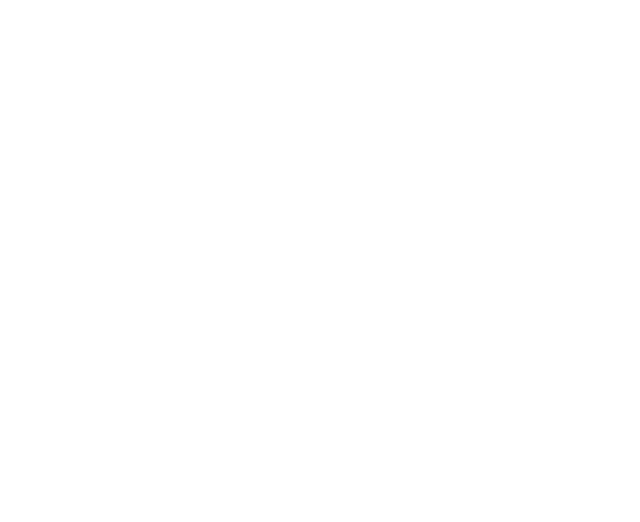
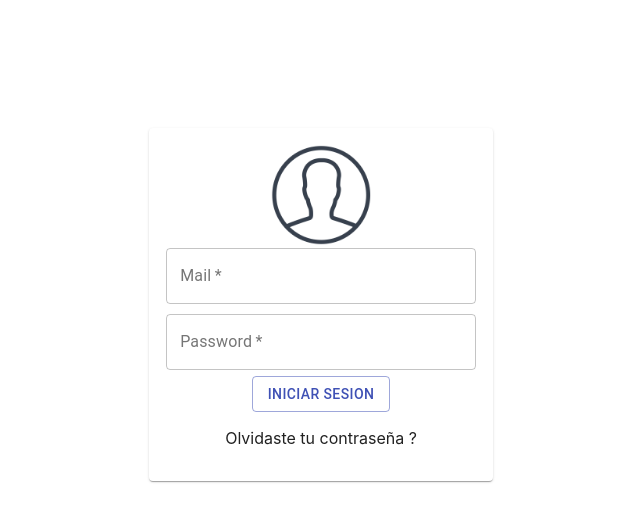
Before and after one commit to cheaguz/alkemy-front, a React (Create React App) app: page / in a window 1280 px wide. Shown: the top 522 px of the page, without its empty margins (319-959 px from the left). Built offline with nearby package versions, Linux system fonts and the light colour scheme.

Commit message:
Login complete , add  styled component

```diff
--- a/package.json
+++ b/package.json
@@ -14,6 +14,7 @@
     "react-dom": "^17.0.2",
     "react-router-dom": "^5.3.0",
     "react-scripts": "4.0.3",
+    "styled-components": "^5.3.3",
     "web-vitals": "^1.1.2"
   },
   "scripts": {
--- a/src/App.js
+++ b/src/App.js
@@ -1,10 +1,13 @@
-
+import {LoginProvider} from './context/loginContext'
+import { LoginComponent } from "./Components/LoginComponent";
 
 function App() {
   return (
-    <div >
-
-    </div>
+    <LoginProvider >
+      <div >
+        <LoginComponent />
+      </div>
+    </LoginProvider>
   );
 }
 
--- a/src/Components/LoginComponent.jsx
+++ b/src/Components/LoginComponent.jsx
@@ -1,17 +1,76 @@
 import React from 'react';
-import { Input , FormGroup , Button , Container} from '@material-ui/core';
+import { TextField   , Button , Container , Paper  } from '@material-ui/core';
+import styled from 'styled-components';
+import useLogin from '../Hooks/useLogin'
 
+const avatar = 'assets/avatar.png'
 
 export const LoginComponent = () =>{
+  const [formik ] = useLogin();
+
     return(
-        <Container >
-            <div style={{marginLeft : "40%",marginRight : "40%",marginTop : "20%"}}>
-                <FormGroup >
-                    <Input color="primary" name="Mail" placeholder="Mail"/>
-                    <Input color="primary" name="Password" placeholder="Password"/>
-                    <Button color="primary"> Iniciar sesion </Button>
-                </FormGroup>
-            </div>
+        <Container maxWidth="sm" style={{padding : "10%"}}>
+            <Paper style={{padding : "5%"}}>
+
+                <StyledDivImg>
+                    <StyledImg src={avatar} alt="avatar" />
+                </StyledDivImg>
+
+                <StyledForm onSubmit={formik.handleSubmit} >
+
+                    <TextField
+                        id="mail"
+                        label="Mail"
+                        variant="outlined"
+                        fullWidth
+                        placeholder="mail@example.com"
+                        style={{marginTop : "1%" , marginBottom : "2%"}}
+                        onChange={formik.handleChange}
+                        value={formik.values.mail}
+                        type="mail"
+                        required
+
+                    />
+
+                    <TextField
+                        id="password"
+                        label="Password"
+                        variant="outlined"
+                        fullWidth
+                        placeholder="********"
+                        style={{marginTop : "1%" , marginBottom : "2%"}}
+                        onChange={formik.handleChange}
+                        value={formik.values.password}
+                        type="password"
+                        required
+                    />
+
+                    <Button color="primary" variant="outlined" type="submit" > Iniciar sesion </Button>
+                    <p>Olvidaste tu contraseña ?</p>
+                </StyledForm>
+            </Paper>
         </Container>
     );
 };
+
+
+const StyledForm = styled.form`
+    width: 100%;
+    max-width: 600px;
+    margin: 0 auto;
+    display: flex;
+    flex-direction: column;
+    justify-content: center;
+    align-items: center;
+`;
+
+const StyledImg = styled.img`
+width : 100px;
+height : 100px
+`;
+
+const StyledDivImg = styled.div`
+margin: 0 auto;
+display: flex;
+justify-content: center;
+`;
--- /dev/null
+++ b/src/Hooks/useLogin.js
@@ -0,0 +1,31 @@
+import { useContext }from 'react';
+import { useFormik } from 'formik';
+import axios from 'axios';
+
+import {LoginContext} from '../context/loginContext'
+
+
+const useLogin = () =>{
+    const { addToken } = useContext(LoginContext);
+    const formik = useFormik({
+        initialValues : {
+            mail : "",
+            password : ""
+        },
+        onSubmit: values => {
+            axios.post('http://localhost:3000/users/login' ,values)
+            .then( res => {
+                alert("Login exitoso");
+                addToken(res.data.token)
+            })
+            .catch(err => {
+                console.log(err)
+                alert(err.message)
+            });
+          },
+    });
+    return [formik]
+
+}
+
+export default useLogin;
--- /dev/null
+++ b/src/context/loginContext.js
@@ -0,0 +1,30 @@
+import React , { createContext} from 'react';
+
+export const LoginContext = createContext();
+
+export const LoginProvider = ({children}) => {
+
+    const addToken = (token)=>{
+        localStorage.setItem("token", token)
+    };
+
+    const removeToken = () =>{
+        localStorage.removeItem("token")
+    };
+
+    const validateToken = () =>{
+        const token = localStorage.getItem("token")
+        if(token){
+            return true
+        }else {
+            return false
+        }
+
+    }
+
+    return (
+        <LoginContext.Provider value={{addToken , removeToken, validateToken }}>
+            { children }
+        </LoginContext.Provider>
+    )
+}
```
Also changed, not shown: public/assets/avatar.png (added), public/manifest.json, 1 other file (tests, documents, lock files or other folders).
